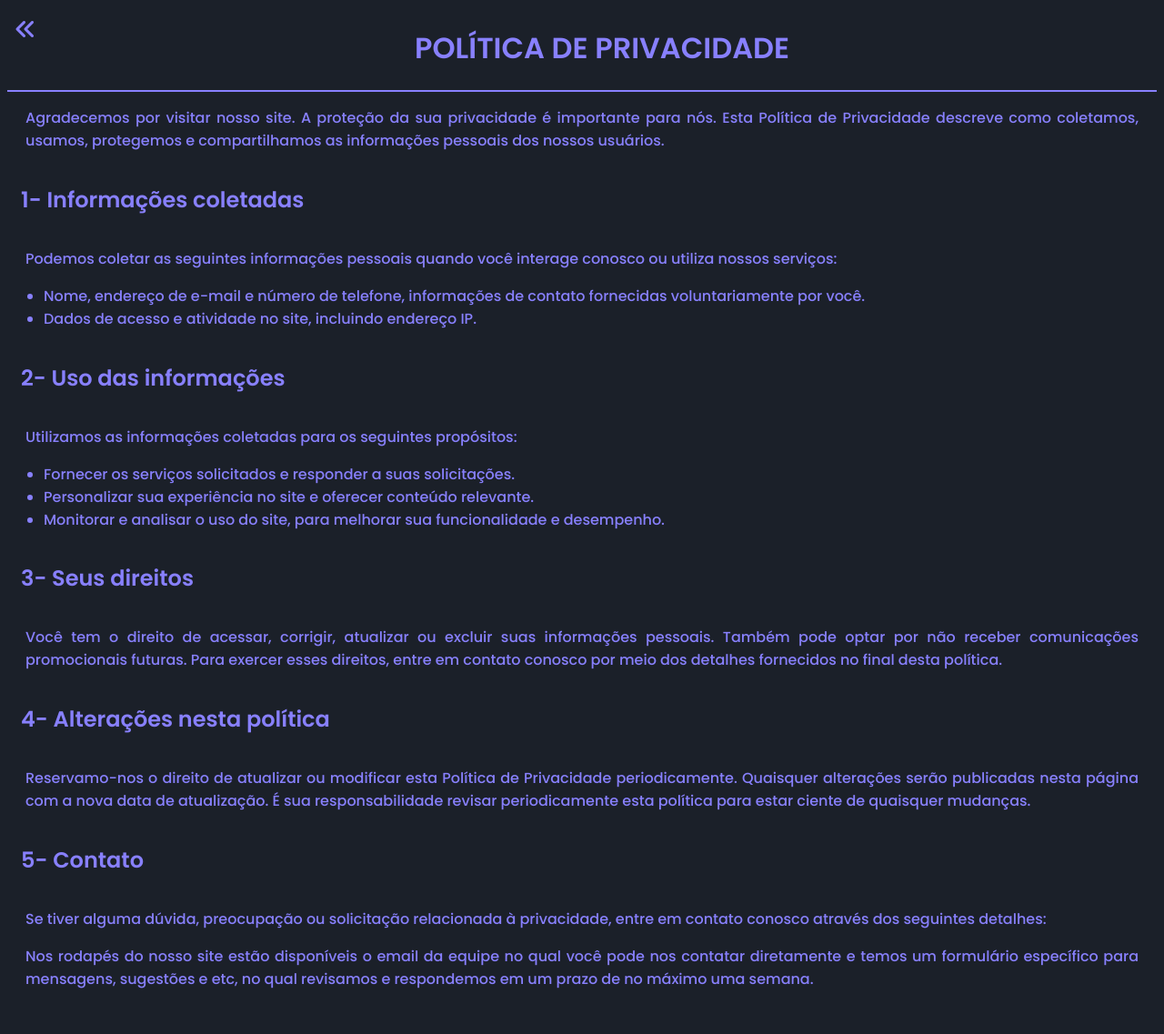
After one commit to Joao14F/ALFI-TCC, a PHP site: page /Tcc/pdep.php in a window 1280 px wide. The commit adds this page. Shown: the whole page at 91% size. Run offline with PHP 8.4, Linux system fonts and the light colour scheme.

Commit message:
pdep FAQ e algumas outras pequenas mudanças

```diff
--- a/conexao.php
+++ b/conexao.php
@@ -1,5 +1,5 @@
 <?php
-$conn = mysqli_connect('localhost', 'root', '', 'tcc');
+$conn = mysqli_connect('localhost', 'root', '', 'alfi');
 if (mysqli_connect_errno()) {
     echo "Falha de conexão com o MySQL: " . mysqli_connect_error();
 
--- /dev/null
+++ b/pdep.php
@@ -0,0 +1,115 @@
+<!DOCTYPE html>
+<html lang="en">
+<head>
+    <meta charset="UTF-8">
+    <meta name="viewport" content="width=device-width, initial-scale=1.0">
+    <title>Política de Privacidade</title>
+
+    <link rel="stylesheet" href="https://cdnjs.cloudflare.com/ajax/libs/font-awesome/6.4.0/css/all.min.css" integrity="sha512-iecdLmaskl7CVkqkXNQ/ZH/XLlvWZOJyj7Yy7tcenmpD1ypASozpmT/E0iPtmFIB46ZmdtAc9eNBvH0H/ZpiBw==" crossorigin="anonymous" referrerpolicy="no-referrer" />
+
+    <style>
+
+@import url('https://fonts.googleapis.com/css2?family=Poppins:wght@100;200;300;400;500;600&display=swap');
+
+body {
+    background: #1B2029;
+    font-family: "Poppins", sans-serif;
+    color: white;
+    font-weight: 500;
+}
+
+header{
+    display: flex;
+    border-bottom: 2px solid white;
+    border-color: #8880FE;
+}
+h1 {
+    color: #8880FE;
+    font-size: 2rem;
+    margin-bottom: 1-rem;
+    text-align: center;
+    padding-left: 26rem;
+}
+
+h2 {
+    padding: 15px;
+    color: #8880FE;
+}
+
+.pb {
+    padding-bottom: 2rem;
+}
+
+p {
+    padding-left: 20px;
+    color: #8880FE;
+    text-align: justify;
+    padding-right: 20px;
+}
+
+li {
+    color: #8880FE;
+}
+
+i {
+    color: #8880FE;
+    padding-left: 0.5rem;
+    padding-top: 1.5rem;
+    margin-left: 0rem;
+}
+
+    </style>
+</head>
+<body>
+    <header>
+    <a href="index.php"><i class="fa-sharp fa-solid fa-angles-left fa-xl"></i></a>
+
+        <h1>POLÍTICA DE PRIVACIDADE</h1>
+    </header>
+
+    <p>Agradecemos por visitar nosso site. A proteção da sua privacidade é importante para nós.
+        Esta Política de Privacidade descreve como coletamos, usamos, protegemos e compartilhamos
+        as informações pessoais dos nossos usuários.</p>
+
+    <h2>1- Informações coletadas</h2>
+
+    <p> Podemos coletar as seguintes informações pessoais quando você interage conosco ou utiliza nossos serviços:</p>
+<ul>
+    <li>Nome, endereço de e-mail e número de telefone, informações de contato
+     fornecidas voluntariamente por você. </li>
+    <li> Dados de acesso e atividade no site, incluindo endereço IP. </li>
+</ul>
+
+<h2>2- Uso das informações </h2>
+
+<p>Utilizamos as informações coletadas para os seguintes propósitos:</p>
+
+<ul>
+<li>Fornecer os serviços solicitados e responder a suas solicitações.</li>
+<li>Personalizar sua experiência no site e oferecer conteúdo relevante.</li>
+<li>Monitorar e analisar o uso do site, para melhorar sua funcionalidade e desempenho.</li>
+</ul>
+
+<h2>3- Seus direitos </h2>
+
+<p>Você tem o direito de acessar, corrigir, atualizar ou excluir suas informações pessoais.
+Também pode optar por não receber comunicações promocionais futuras. Para exercer esses direitos,
+ entre em contato conosco por meio dos detalhes fornecidos no final desta política.</p>
+
+ <h2>4- Alterações nesta política </h2>
+
+ <p>Reservamo-nos o direito de atualizar ou modificar esta Política de Privacidade periodicamente.
+    Quaisquer alterações serão publicadas nesta página com a nova data de atualização.
+    É sua responsabilidade revisar periodicamente esta política para estar ciente de quaisquer mudanças.</p>
+
+<h2>5- Contato </h2>
+
+<p>Se tiver alguma dúvida, preocupação ou solicitação relacionada à privacidade, entre em contato conosco
+através dos seguintes detalhes:
+</p>
+<p class="pb">
+Nos rodapés do nosso site estão disponíveis o email da equipe no qual você pode nos contatar diretamente e temos um formulário específico para mensagens, sugestões e etc, no qual revisamos e respondemos em um prazo de no máximo uma semana.
+</p>
+
+</body>
+</html>
```
Also changed, not shown: FAQ.php (added, +79 -0 lines), index.php (+55 -75 lines), notas.php (+41 -2 lines), pagina_principal.php (+7 -4 lines), pdep2.php (added, +115 -0 lines).
